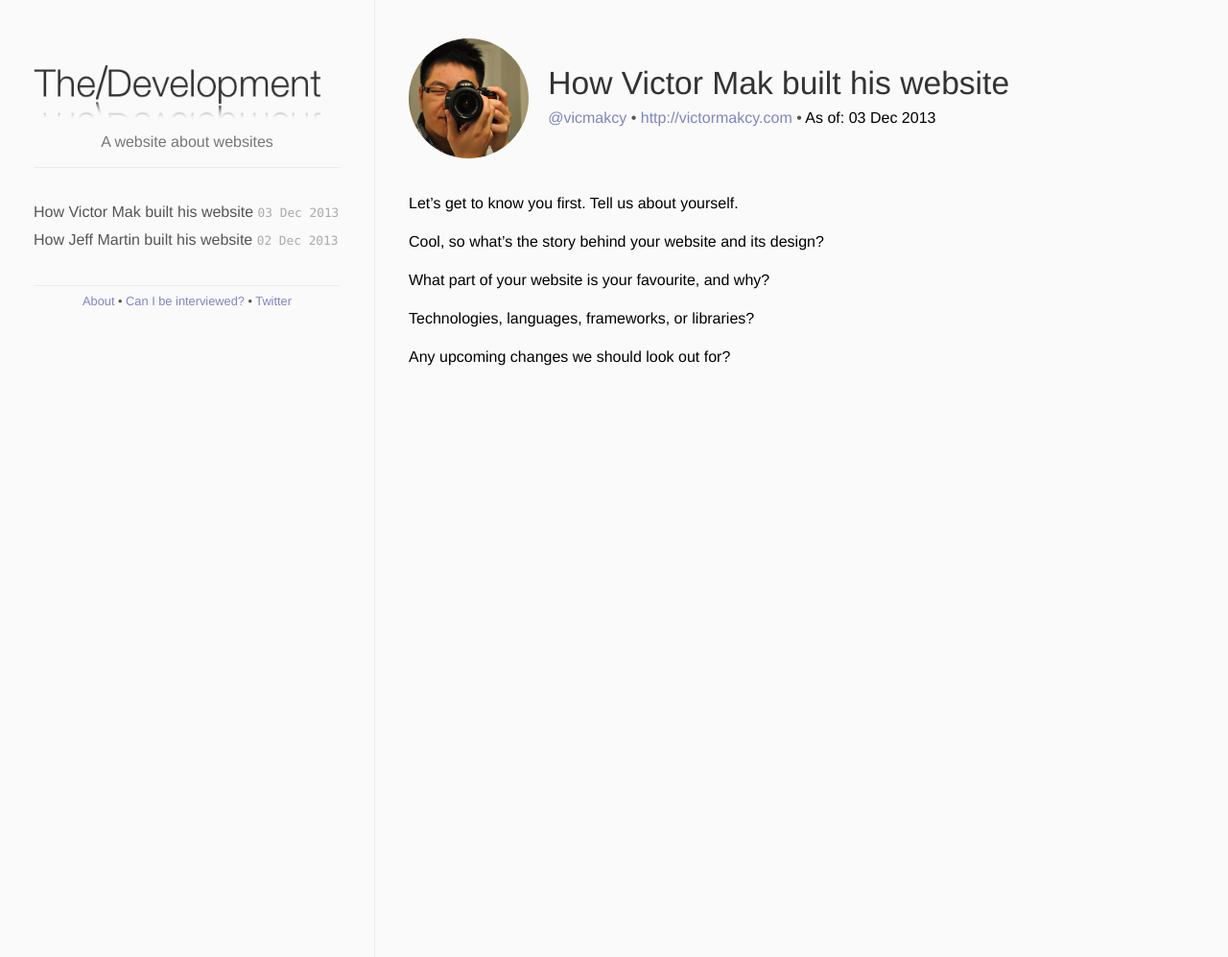
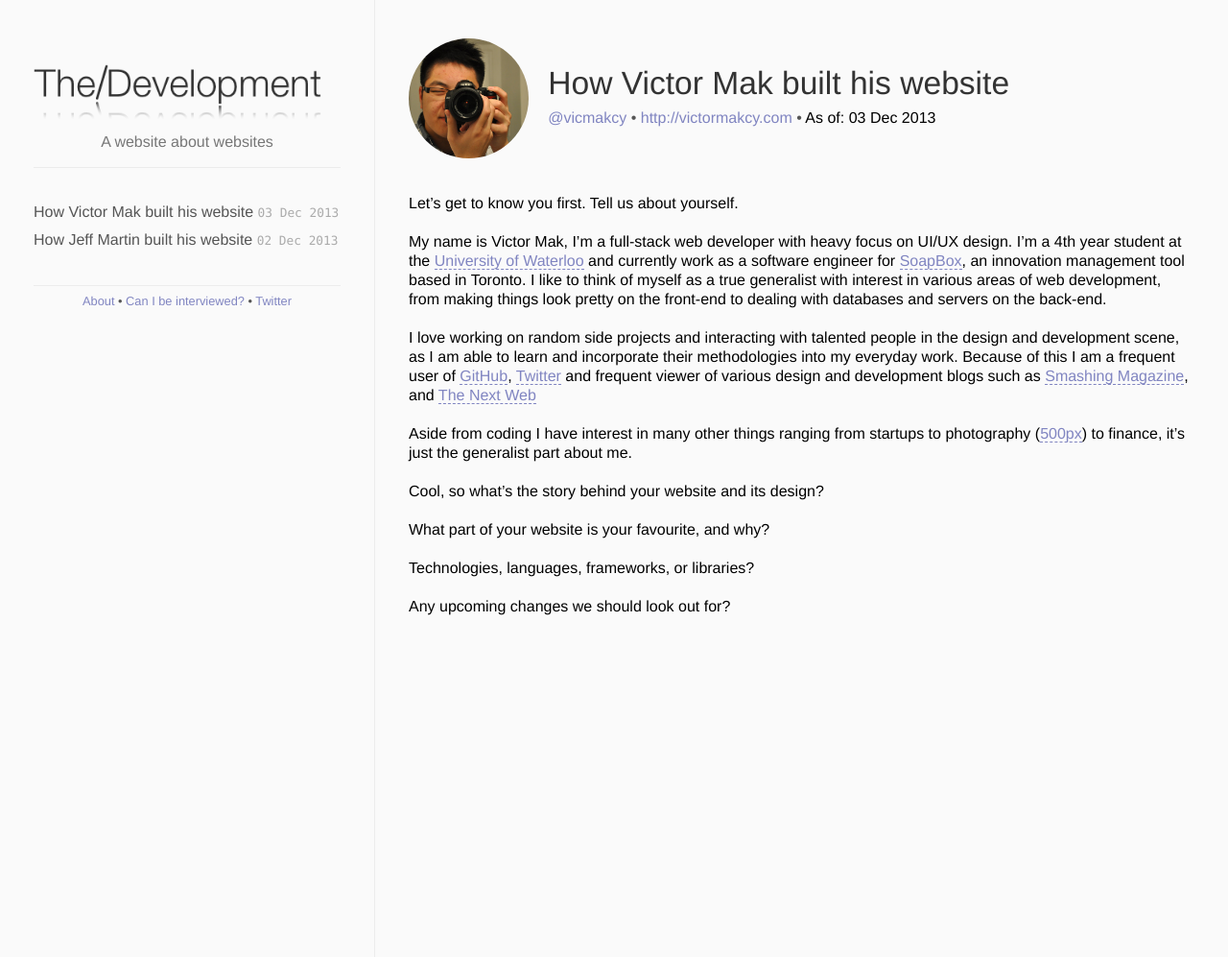
Before and after one commit to the-development/thedevelopment, a Jekyll site: the page built from _posts/2013-12-03-victor-mak.md, in a window 1280 px wide. Shown: the whole page at 96% size. Built offline with Jekyll 4.4.1, drawn with Linux system fonts in a browser that asks for light colours; Markdown is read by kramdown in place of the engine named in the settings.

Commit message:
victor mak interview preview

```diff
--- a/_posts/2013-12-03-victor-mak.md
+++ b/_posts/2013-12-03-victor-mak.md
@@ -10,6 +10,12 @@ categories: posts
 
 **Let's get to know you first. Tell us about yourself.**
 
+My name is Victor Mak, I’m a full-stack web developer with heavy focus on UI/UX design. I’m a 4th year student at the [University of Waterloo](http://uwaterloo.ca) and currently work as a software engineer for [SoapBox](http://soapboxhq.com), an innovation management tool based in Toronto. I like to think of myself as a true generalist with interest in various areas of web development, from making things look pretty on the front-end to dealing with databases and servers on the back-end.
+
+I love working on random side projects and interacting with talented people in the design and development scene, as I am able to learn and incorporate their methodologies into my everyday work. Because of this I am a frequent user of [GitHub](http://github.com/victormakcy), [Twitter](http://twitter.com/vicmakcy) and frequent viewer of various design and development blogs such as [Smashing Magazine](http://smashingmagazine.com), and [The Next Web](http://thenextweb.com)
+
+Aside from coding I have interest in many other things ranging from startups to photography ([500px](http://500px.com/victormakcy)) to finance, it’s just the generalist part about me.
+
 **Cool, so what's the story behind your website and its design?**
 
 **What part of your website is your favourite, and why?**
```
